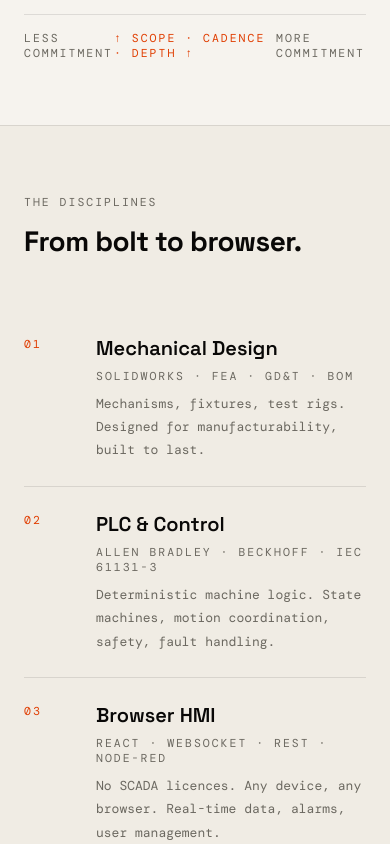
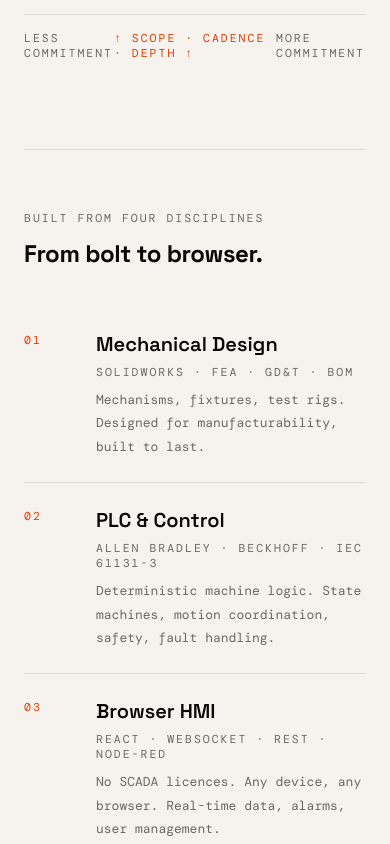
Before and after one commit to draaibijtel/vakwerk, a React (Vite) app: page / in a window 390 px wide. Shown: the part 4040-4884 px from the top of the page. Built offline with nearby package versions, Linux system fonts and the light colour scheme; the HTML template or start-up script is replaced by a standard one; a web font is replaced by a local one.

Commit message:
Merge Disciplines into Services: one section covering what we deliver + what it's built from

```diff
--- a/src/App.jsx
+++ b/src/App.jsx
@@ -243,7 +243,7 @@ export default function App() {
           </span>
         </a>
         <div className="nav-links" style={{ display: "flex", gap: "36px", alignItems: "center" }}>
-          {[["#services", "Services"], ["#stack", "Stack"], ["#founder", "Founder"]].map(([href, label]) => (
+          {[["#services", "Services"], ["#founder", "Founder"]].map(([href, label]) => (
             <a key={href} href={href} className="nav-link">{label}</a>
           ))}
           <a href="#contact" style={{
@@ -458,16 +458,14 @@ export default function App() {
               <Label>More commitment</Label>
             </div>
           </div>
-        </div>
-      </section>
 
-      <section id="stack" style={{ padding: "120px var(--pad)", background: "#f0ece4", borderTop: "1px solid var(--line)" }} className="section-pad">
-        <div style={{ maxWidth: "1100px", margin: "0 auto" }}>
-          <Label>The disciplines</Label>
-          <h2 style={{ fontFamily: "var(--display)", fontWeight: 700, fontSize: "clamp(28px, 4vw, 46px)", marginTop: "16px", letterSpacing: "-0.5px", lineHeight: 1 }}>
+          {/* Disciplines — the technical engine behind the three services above, not a separate pitch */}
+          <div style={{ marginTop: "88px", paddingTop: "56px", borderTop: "1px solid var(--line)" }}>
+            <Label>Built from four disciplines</Label>
+            <h3 style={{ fontFamily: "var(--display)", fontWeight: 700, fontSize: "clamp(24px, 3.2vw, 34px)", marginTop: "14px", letterSpacing: "-0.4px", lineHeight: 1.1 }}>
               From bolt to browser.
-          </h2>
-          <div style={{ marginTop: "56px" }}>
+            </h3>
+            <div style={{ marginTop: "40px" }}>
               {[
                 { num: "01", label: "Mechanical Design", desc: "Mechanisms, fixtures, test rigs. Designed for manufacturability, built to last.", tags: "SolidWorks · FEA · GD&T · BOM" },
                 { num: "02", label: "PLC & Control", desc: "Deterministic machine logic. State machines, motion coordination, safety, fault handling.", tags: "Allen Bradley · Beckhoff · IEC 61131-3" },
@@ -485,6 +483,7 @@ export default function App() {
                   </div>
                 </div>
               ))}
+            </div>
           </div>
         </div>
       </section>
```
Lines whose indentation alone changed are shown as unchanged.
